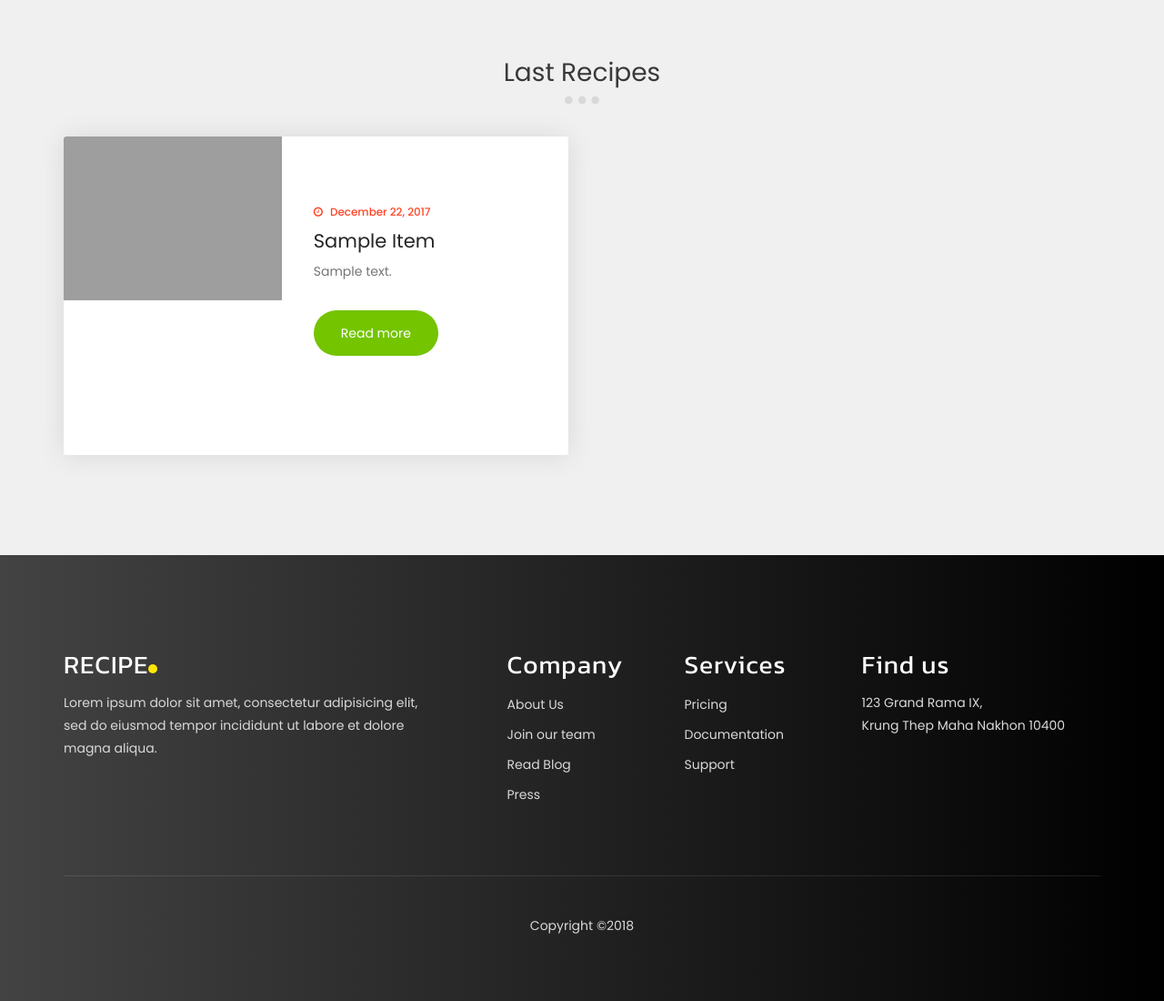
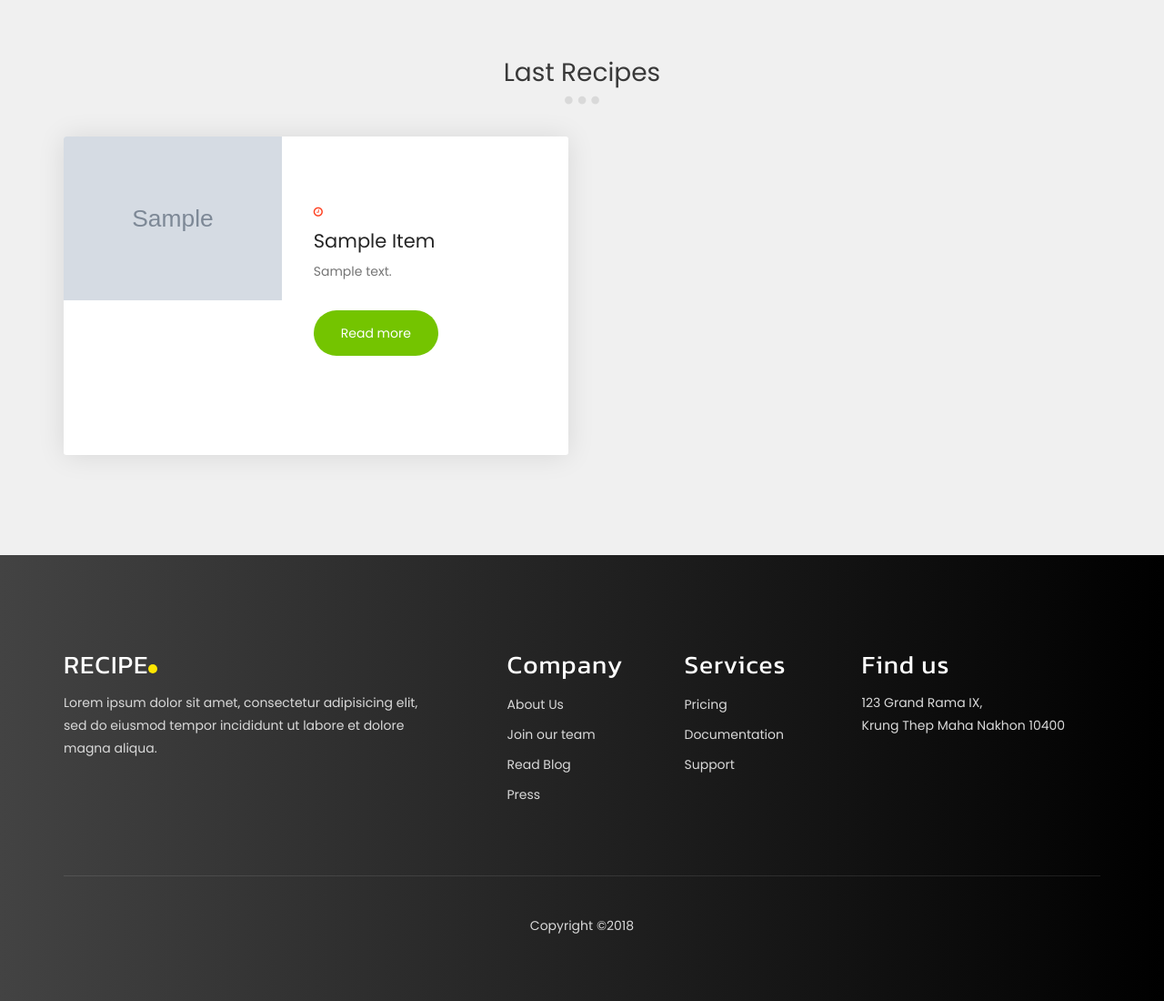
Before and after one commit to iAbrar/catalog, a Flask app: page / in a window 1280 px wide. Shown: the part 1410-2510 px from the top of the page at 91% size. Run offline with Flask 2, Linux system fonts and the light colour scheme; tables that the repository leaves empty hold one stand-in row (values such as "Sample post"); grey boxes marked "Sample" are stand-in pictures; some libraries are stand-ins or nearby versions; grey boxes are pictures that could not be loaded.

Commit message:
show recipe image

```diff
--- a/templates/home.html
+++ b/templates/home.html
@@ -113,10 +113,10 @@
             <!-- BLOG THUMB -->
             <div class="media blog-thumb">
                <div class="media-object media-left">
-                  <a href="blog-detail.html"><img src="{{ url_for('static', filename='images/blog-image1.jpg') }}" class="img-responsive" alt=""></a>
+                  <a href="blog-detail.html"><img src="{{item.picture}}" class="img-responsive" alt=""></a>
                </div>
                <div class="media-body blog-info">
-                  <small><i class="fa fa-clock-o"></i> December 22, 2017</small>
+                  <small><i class="fa fa-clock-o"></i> <!-- December 22, 2017 --></small>
                   <h3><a href="{{url_for('showrecipe', category_id = item.category_id,recipe_id=item.id) }}">{{item.title}}</a></h3>
                   <p>{{item.description}}</p>
                   <a href="{{url_for('showrecipe', category_id = item.category_id,recipe_id=item.id) }}" class="btn section-btn">Read more</a>
--- a/templates/index.html
+++ b/templates/index.html
@@ -113,10 +113,10 @@
             <!-- BLOG THUMB -->
             <div class="media blog-thumb">
                <div class="media-object media-left">
-                  <a href="{{url_for('showrecipe', category_id = item.category_id,recipe_id=item.id) }}"><img src="{{ url_for('static', filename='images/blog-image1.jpg') }}" class="img-responsive" alt=""></a>
+                  <a href="{{url_for('showrecipe', category_id = item.category_id,recipe_id=item.id) }}"><img src="{{item.picture}}" class="img-responsive" alt=""></a>
                </div>
                <div class="media-body blog-info">
-                  <small><i class="fa fa-clock-o"></i> December 22, 2017</small>
+                  <small><i class="fa fa-clock-o"></i> <!-- December 22, 2017 --></small>
                   <h3><a href="{{url_for('showrecipe', category_id = item.category_id,recipe_id=item.id) }}">{{item.title}}</a></h3>
                   <p>{{item.description}}</p>
                   <a href="{{url_for('showrecipe', category_id = item.category_id,recipe_id=item.id) }}" class="btn section-btn">Read more</a>
```
